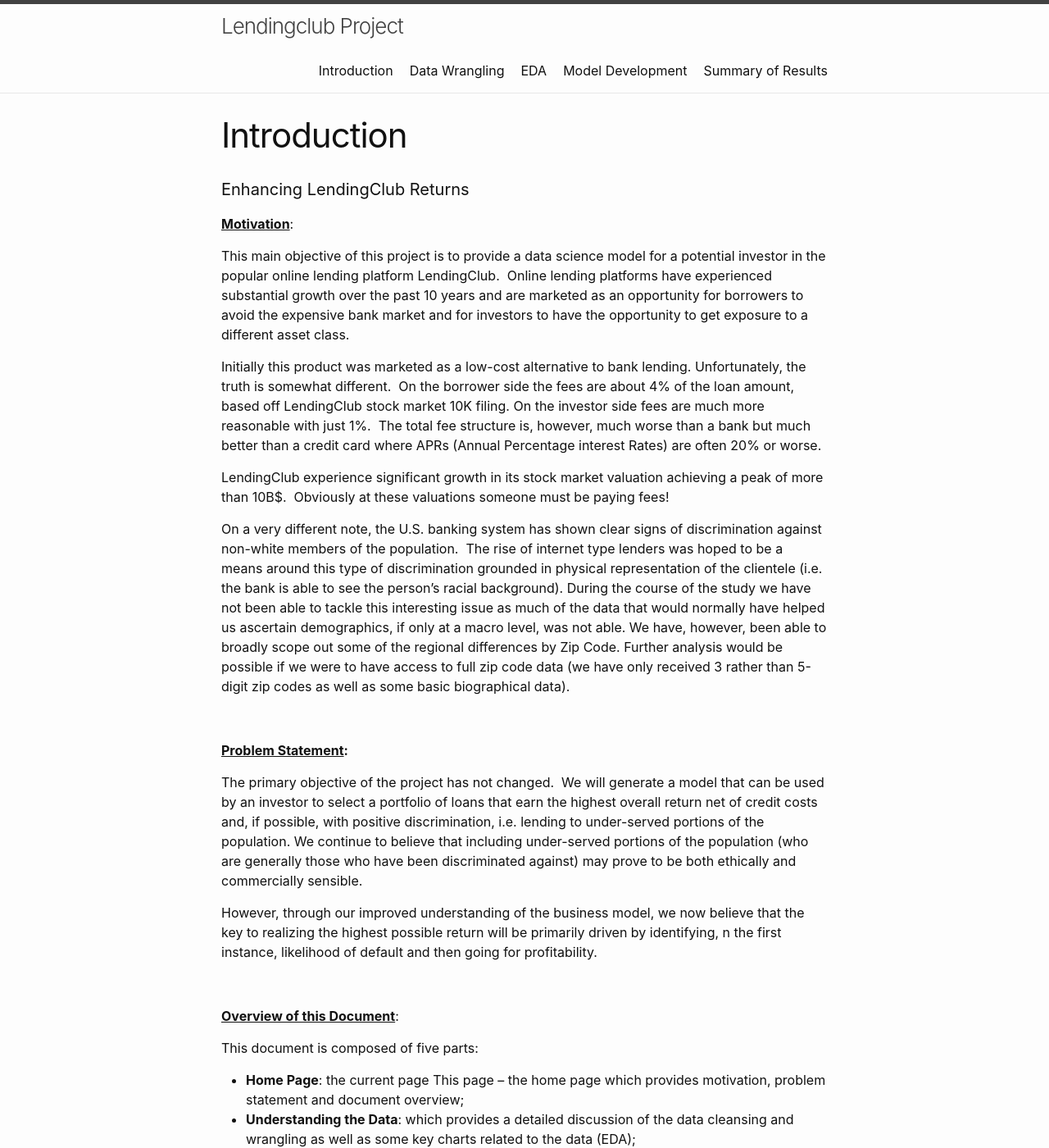
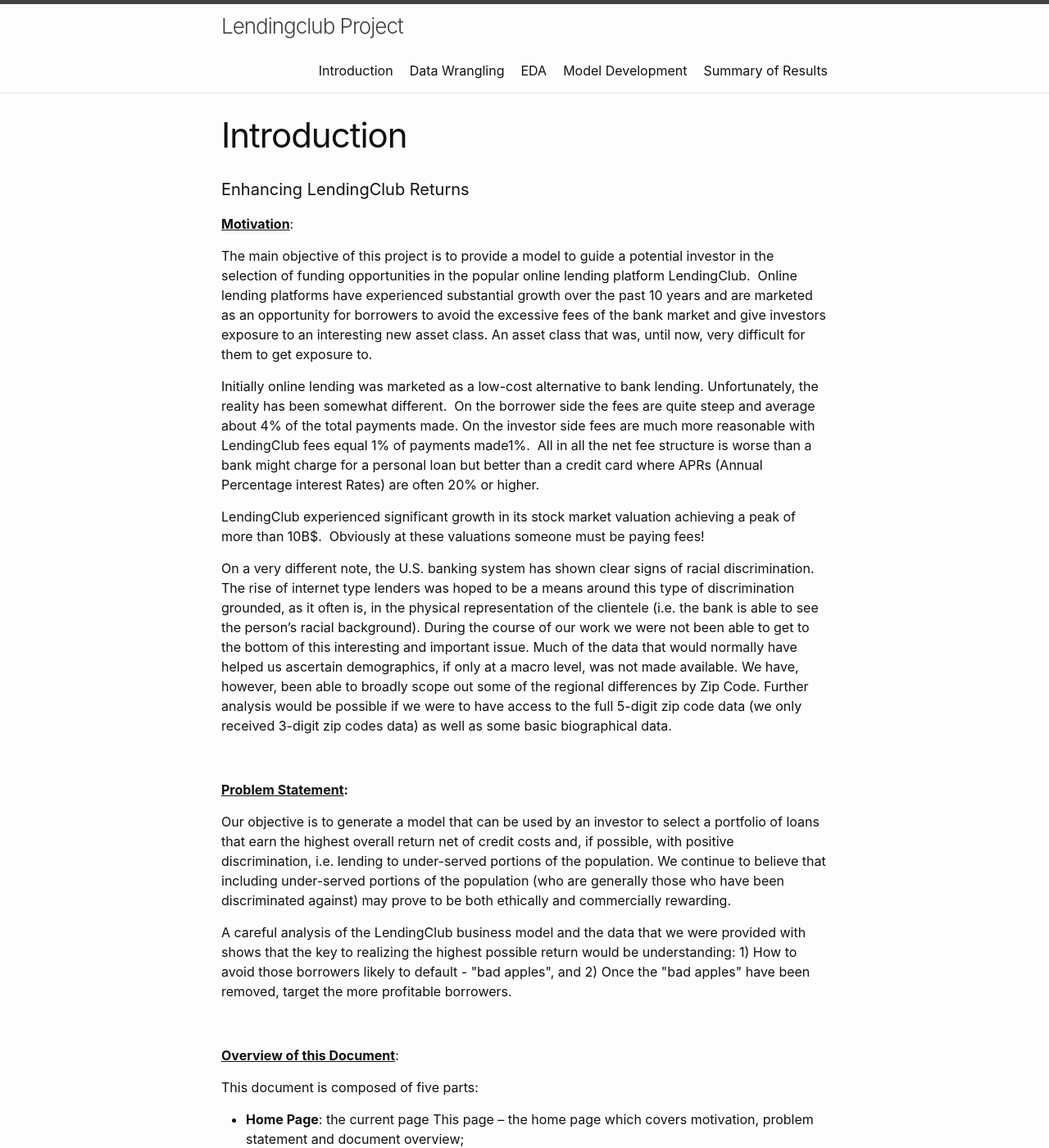
Before and after one commit to junparkh/LendingClub, a Jekyll site: the page built from index.md, in a window 1280 px wide and 1400 px high. Shown: the whole window at 82% size. Built offline with Jekyll 4.4.1, drawn with Linux system fonts in a browser that asks for light colours; some of the changed text lies outside the part shown.

Commit message:
Update home.html

```diff
--- a/_layouts/home.html
+++ b/_layouts/home.html
@@ -4,22 +4,22 @@
 <h4>Enhancing LendingClub Returns</h4>
 
 <p><strong><u>Motivation</u></strong>:</p>
-<p>This main objective of this project is to provide a data science model for a potential investor in the popular online lending platform LendingClub.&nbsp; Online lending platforms have experienced substantial growth over the past 10 years and are marketed as an opportunity for borrowers to avoid the expensive bank market and for investors to have the opportunity to get exposure to a different asset class.</p>
-<p>Initially this product was marketed as a low-cost alternative to bank lending. Unfortunately, the truth is somewhat different.&nbsp; On the borrower side the fees are about 4% of the loan amount, based off LendingClub stock market 10K filing. On the investor side fees are much more reasonable with just 1%.&nbsp; The total fee structure is, however, much worse than a bank but much better than a credit card where APRs (Annual Percentage interest Rates) are often 20% or worse.</p>
-<p>LendingClub experience significant growth in its stock market valuation achieving a peak of more than 10B$.&nbsp; Obviously at these valuations someone must be paying fees!</p>
-<p>On a very different note, the U.S. banking system has shown clear signs of discrimination against non-white members of the population.&nbsp; The rise of internet type lenders was hoped to be a means around this type of discrimination grounded in physical representation of the clientele (i.e. the bank is able to see the person&rsquo;s racial background). During the course of the study we have not been able to tackle this interesting issue as much of the data that would normally have helped us ascertain demographics, if only at a macro level, was not able. We have, however, been able to broadly scope out some of the regional differences by Zip Code. Further analysis would be possible if we were to have access to full zip code data (we have only received 3 rather than 5-digit zip codes as well as some basic biographical data).</p>
+<p>The main objective of this project is to provide a model to guide a potential investor in the selection of funding opportunities in the popular online lending platform LendingClub.&nbsp; Online lending platforms have experienced substantial growth over the past 10 years and are marketed as an opportunity for borrowers to avoid the excessive fees of the bank market and give investors exposure to an interesting new asset class. An asset class that was, until now, very difficult for them to get exposure to.</p>
+<p>Initially online lending was marketed as a low-cost alternative to bank lending. Unfortunately, the reality has been somewhat different.&nbsp; On the borrower side the fees are quite steep and average about 4% of the total payments made. On the investor side fees are much more reasonable with LendingClub fees equal 1% of payments made1%.&nbsp; All in all the net fee structure is worse than a bank might charge for a personal loan but better than a credit card where APRs (Annual Percentage interest Rates) are often 20% or higher.</p>
+<p>LendingClub experienced significant growth in its stock market valuation achieving a peak of more than 10B$.&nbsp; Obviously at these valuations someone must be paying fees!</p>
+<p>On a very different note, the U.S. banking system has shown clear signs of racial discrimination.&nbsp; The rise of internet type lenders was hoped to be a means around this type of discrimination grounded, as it often is, in the physical representation of the clientele (i.e. the bank is able to see the person&rsquo;s racial background). During the course of our work we were not been able to get to the bottom of this interesting and important issue.  Much of the data that would normally have helped us ascertain demographics, if only at a macro level, was not made available. We have, however, been able to broadly scope out some of the regional differences by Zip Code. Further analysis would be possible if we were to have access to the full 5-digit zip code data (we only received 3-digit zip codes data) as well as some basic biographical data.</p>
 <p>&nbsp;</p>
 <p><strong><u>Problem Statement</u></strong><strong>:</strong></p>
-<p>The primary objective of the project has not changed.&nbsp; We will generate a model that can be used by an investor to select a portfolio of loans that earn the highest overall return net of credit costs and, if possible, with positive discrimination, i.e. lending to under-served portions of the population. We continue to believe that including under-served portions of the population (who are generally those who have been discriminated against) may prove to be both ethically and commercially sensible.</p>
-<p>However, through our improved understanding of the business model, we now believe that the key to realizing the highest possible return will be primarily driven by identifying, n the first instance, likelihood of default and then going for profitability.</p>
+<p>Our objective is to generate a model that can be used by an investor to select a portfolio of loans that earn the highest overall return net of credit costs and, if possible, with positive discrimination, i.e. lending to under-served portions of the population. We continue to believe that including under-served portions of the population (who are generally those who have been discriminated against) may prove to be both ethically and commercially rewarding.</p>
+<p>A careful analysis of the LendingClub business model and the data that we were provided with shows that the key to realizing the highest possible return would be understanding: 1) How to avoid those borrowers likely to default - "bad apples", and 2) Once the "bad apples" have been removed, target the more profitable borrowers.</p>
 <p>&nbsp;</p>
 <p><strong><u>Overview of this Document</u></strong>:</p>
 <p>This document is composed of five parts:</p>
 <ul>
-<li><strong>Home Page</strong>: the current page This page &ndash; the home page which provides motivation, problem statement and document overview;</li>
-<li><strong>Understanding the Data</strong>: which provides a detailed discussion of the data cleansing and wrangling as well as some key charts related to the data (EDA);</li>
-<li><strong>Discrimination</strong>: an overview of the potential issues with discrimination;</li>
-<li><strong>Model Development</strong>: an overview of the modeling that we conducted with a view to identifying the key parameters and betas that would allow and investor to build an attractive portfolio; and</li>
+<li><strong>Home Page</strong>: the current page This page &ndash; the home page which covers motivation, problem statement and document overview;</li>
+<li><strong>Data Wrangling</strong>: which provides covers data cleansing and wrangling;</li>
+<li><strong>EDA</strong>: a review of the Exploratory Data Analysis including findings related to discrimination;</li>
+<li><strong>Model Development</strong>: an overview of the modeling and analysis that we conducted; and</li>
 <li><strong>Summary of Results</strong>.</li>
 </ul>
 <p>&nbsp;</p>
```
